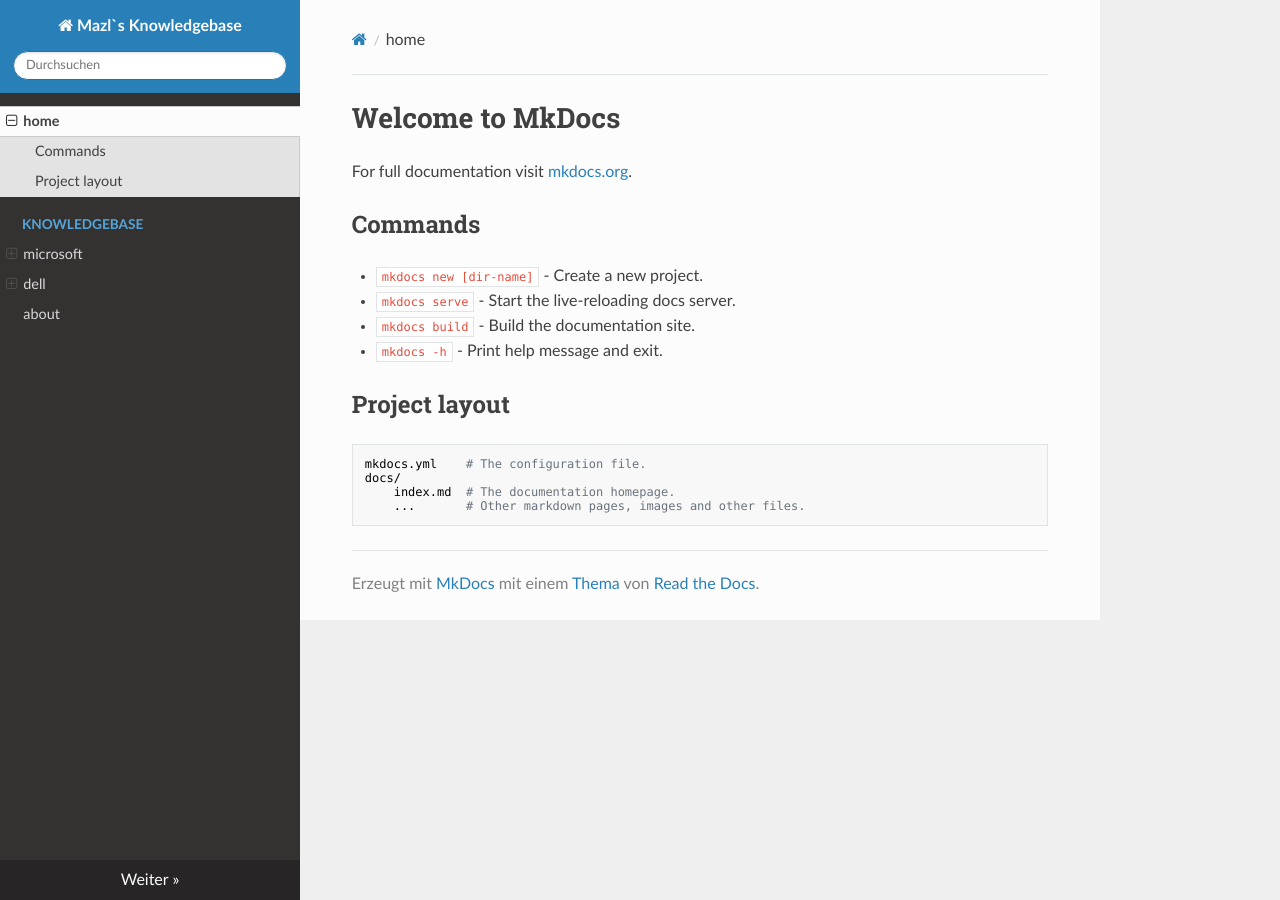
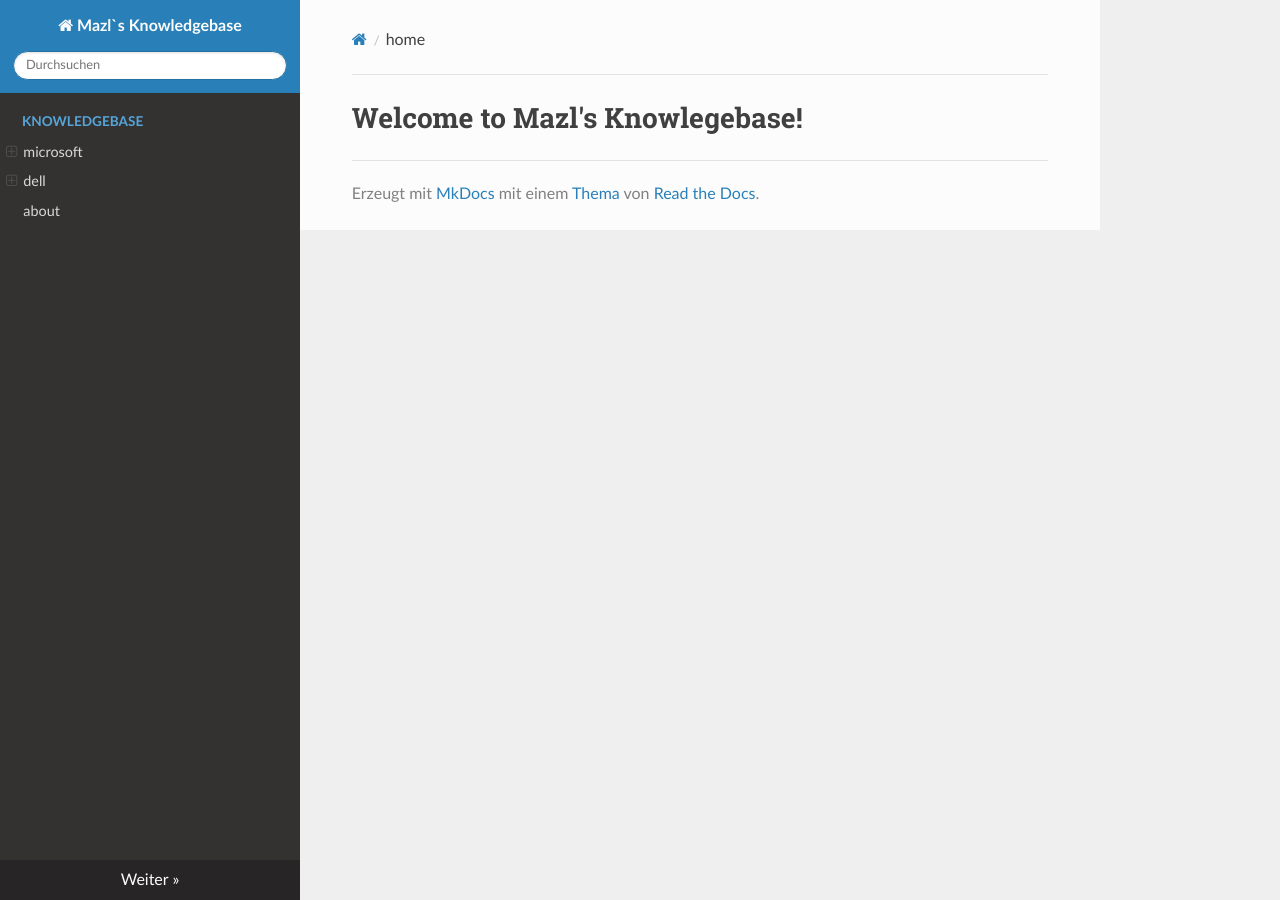
Before and after one commit to m4zl/m4zl.github.io, an MkDocs documentation site: the page built from docs/index.md, in a window 1280 px wide. Built offline with MkDocs 1.6.1, drawn with Linux system fonts in a browser that asks for light colours; nearby versions of some CDN libraries.

Commit message:
dev push

````diff
--- a/docs/index.md
+++ b/docs/index.md
@@ -1,19 +1 @@
-# Welcome to MkDocs
-
-For full documentation visit [mkdocs.org](https://www.mkdocs.org).
-
-## Commands
-
-* `mkdocs new [dir-name]` \- Create a new project\.
-* `mkdocs serve` \- Start the live\-reloading docs server\.
-* `mkdocs build` \- Build the documentation site\.
-* `mkdocs -h` \- Print help message and exit\.
-
-## Project layout
-
-```
-mkdocs.yml    # The configuration file.
-docs/
-    index.md  # The documentation homepage.
-    ...       # Other markdown pages, images and other files.
-```
+# Welcome to Mazl's Knowlegebase!
--- a/mkdocs.yml
+++ b/mkdocs.yml
@@ -4,7 +4,12 @@
   name: readthedocs
   features:
   highlightjs: true
+  include_homepage_in_sidebar: false
   prev_next_buttons_location: none
+  collapse_navigation: false
+  titles_only: false
+  sticky_navigation: true
+  navigation_depth: 4
   hljs_languages:
     - yaml
     - rust
````
